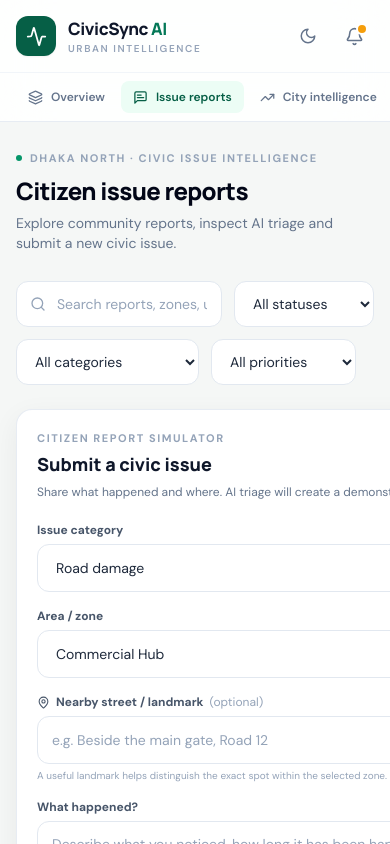
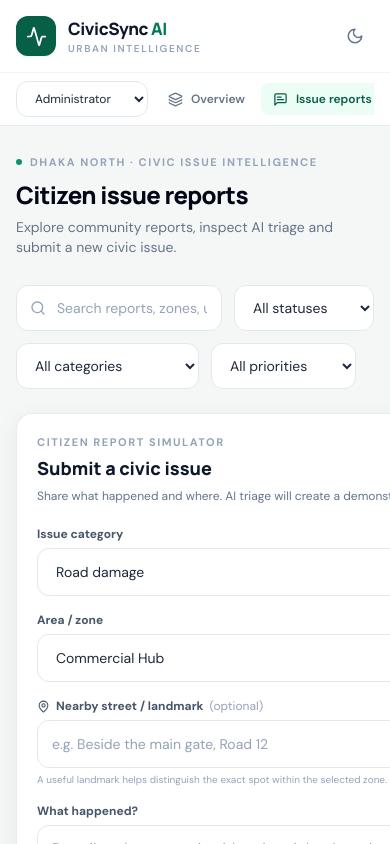
Before and after one commit to Jixsaw79/CivicSync-AI, a React (Vite) app: page / in a window 390 px wide. Both pictures are taken after a click on the button "Issue reports". Shown: the top 844 px of the page. Built offline with nearby package versions, Linux system fonts and the light colour scheme.

Commit message:
fix: restore transparency navigation and improve mobile controls

```diff
--- a/src/App.jsx
+++ b/src/App.jsx
@@ -1,7 +1,7 @@
 import { lazy, Suspense, useEffect, useMemo, useRef, useState, useCallback } from 'react'
 import {
-  Activity, AlertTriangle, ArrowDownRight, ArrowUpRight, Bell, Building2, ClipboardList,
-  Check, CheckCircle2, Clock3, CloudUpload, Download, FileImage, Filter,
+  Activity, AlertTriangle, ArrowDownRight, ArrowUpRight, Building2, ClipboardList,
+  Check, CheckCircle2, Clock3, CloudUpload, Download, Filter,
   Gauge, Layers3, Leaf, MapPin, Menu, MessageSquareText, Moon, Navigation,
   Plus, Radio, RotateCcw, Search, ShieldCheck, Sparkles, Sun, TrendingUp, Users, Wallet,
   X, Zap, Image as ImageIcon,
@@ -560,9 +560,6 @@ function App() {
         .sort((a, b) => b.severity - a.severity),
     [activeReports, selectedZone, statusFilter, categoryFilter, severityFilter, search]
   )
-
-  const highZones = zones.filter((z) => z.density >= 80).length
-  const totalSaved = 48600 + reports.filter((r) => !initialReports.some((i) => i.id === r.id)).length * 1250
 
   const notify = useCallback((message) => {
     setToast(message)
@@ -744,9 +741,15 @@ function App() {
     }
   }
 
+  const changeDemoRole = (nextRole) => {
+    setDemoRole(nextRole)
+    if ((nextRole !== 'admin' && (activeView === 'optimizer' || activeView === 'intelligence')) || (nextRole !== 'citizen' && activeView === 'my-reports')) setActiveView('overview')
+  }
+
   const nav = [
     { id: 'overview', label: 'Overview', icon: Layers3 },
     { id: 'reports', label: demoRole === 'staff' ? 'Work queue' : 'Issue reports', icon: MessageSquareText },
+    { id: 'public', label: 'Transparency', icon: ShieldCheck },
     ...(demoRole === 'citizen' ? [{ id: 'my-reports', label: 'My reports', icon: ClipboardList }] : []),
     ...(demoRole === 'admin' ? [
       { id: 'intelligence', label: 'City intelligence', icon: TrendingUp },
@@ -763,7 +766,7 @@ function App() {
         <Brand />
         <div className="mt-10">
           <div className="eyebrow mb-3 px-3">Workspace</div>
-          <nav className="space-y-1">
+          <nav aria-label="Primary navigation" className="space-y-1">
             {nav.map((item) => {
               const Icon = item.icon
               return (
@@ -792,7 +795,7 @@ function App() {
           <div className="mt-3 font-display text-sm font-bold">DNCC civic services demo</div>
           <p className="mt-1 text-xs leading-5 text-slate-300">Illustrative city data. No live municipal connection.</p>
           <div className="mt-4 flex items-center gap-2 text-[10px] text-slate-400">
-            <span className="h-2 w-2 rounded-full bg-emerald-400 animate-pulse-soft" /> Prototype services available
+            <span className="h-2 w-2 rounded-full bg-emerald-400 animate-pulse-soft" /> Demo workflows ready
           </div>
         </div>
       </aside>
@@ -823,14 +826,10 @@ function App() {
               <span className="hidden items-center gap-2 rounded-full bg-amber-50 px-3 py-1.5 text-xs font-bold text-amber-800 sm:inline-flex dark:bg-amber-950/50 dark:text-amber-300">
                 <span className="h-1.5 w-1.5 rounded-full bg-amber-500" /> DNCC simulation
               </span>
-              <button className="relative rounded-xl p-2.5 text-slate-500 hover:bg-slate-100 dark:text-slate-400 dark:hover:bg-slate-800">
-                <Bell size={19} />
-                <span className="absolute right-2 top-2 h-2 w-2 rounded-full bg-amber-500 ring-2 ring-white dark:ring-slate-950" />
-              </button>
               <div className="hidden h-8 w-px bg-slate-200 dark:bg-slate-700 sm:block" />
               <label className="hidden items-center gap-2 sm:flex">
                 <span className="text-[10px] font-semibold uppercase tracking-wider text-slate-400">Demo role</span>
-                <select value={demoRole} onChange={(event) => { setDemoRole(event.target.value); if ((event.target.value !== "admin" && (activeView === "optimizer" || activeView === "intelligence")) || (event.target.value !== "citizen" && activeView === "my-reports")) setActiveView("overview") }} className="field w-auto py-2 text-xs" aria-label="Switch simulated demo role">
+                <select value={demoRole} onChange={(event) => changeDemoRole(event.target.value)} className="field w-auto py-2 text-xs" aria-label="Switch simulated demo role">
                   <option value="citizen">Citizen</option>
                   <option value="staff">Department staff</option>
                   <option value="admin">Administrator</option>
@@ -838,7 +837,16 @@ function App() {
               </label>
             </div>
           </div>
-          <div className="flex gap-1 overflow-x-auto border-t border-slate-100 px-4 py-2 dark:border-slate-800 lg:hidden">
+          <div className="flex items-center gap-2 border-t border-slate-100 px-4 py-2 dark:border-slate-800 lg:hidden">
+            <label className="shrink-0">
+              <span className="sr-only">Switch simulated demo role</span>
+              <select value={demoRole} onChange={(event) => changeDemoRole(event.target.value)} className="field w-auto max-w-[132px] py-2 text-xs" aria-label="Switch simulated demo role">
+                <option value="citizen">Citizen</option>
+                <option value="staff">Department staff</option>
+                <option value="admin">Administrator</option>
+              </select>
+            </label>
+            <nav aria-label="Primary navigation" className="flex min-w-0 gap-1 overflow-x-auto">
               {nav.map((item) => {
                 const Icon = item.icon
                 return (
@@ -856,6 +864,7 @@ function App() {
                   </button>
                 )
               })}
+            </nav>
           </div>
         </header>
 
@@ -896,8 +905,8 @@ function App() {
                   <ZoneMap selected={selectedZone} onSelect={setSelectedZone} reports={reports} onReportSelect={setSelectedReport} />
                 </div>
                 <div className="panel p-5 lg:col-span-2">
-                  <div className="eyebrow">Live triage stream</div>
-                  <div className="mt-1 text-sm font-bold text-slate-800 dark:text-slate-100">Recent AI assignments</div>
+                  <div className="eyebrow">Priority overview</div>
+                  <div className="mt-1 text-sm font-bold text-slate-800 dark:text-slate-100">Highest-priority open reports</div>
                   <div className="mt-4 space-y-3">
                     {[...activeReports]
                       .sort((a, b) => b.severity - a.severity)
@@ -1108,6 +1117,7 @@ function App() {
                     value={search}
                     onChange={(e) => setSearch(e.target.value)}
                     placeholder="Search reports, zones, units..."
+                    aria-label="Search reports, zones and units"
                     className="field pl-10"
                   />
                   {search && (
@@ -1209,6 +1219,7 @@ function App() {
                       <label htmlFor="report-image" className="flex min-h-[116px] cursor-pointer flex-col items-center justify-center overflow-hidden rounded-2xl border-2 border-dashed border-slate-200 bg-slate-50 p-3 text-center transition hover:border-emerald-400 hover:bg-emerald-50/40 dark:border-slate-700 dark:bg-slate-800/50 dark:hover:border-emerald-600 dark:hover:bg-emerald-950/20">
                         {fileData ? <img src={fileData} alt="Preview of selected issue evidence" className="max-h-40 w-full rounded-xl object-cover" /> : <><CloudUpload size={25} className="text-slate-400" /><span className="mt-2 text-sm font-bold text-slate-700 dark:text-slate-200">Add a photo of the issue</span><span className="mt-1 text-xs text-slate-400">PNG, JPG or WEBP · up to 5 MB</span></>}
                       </label>
+                      {imageName && <p className="mt-1.5 truncate text-[10px] text-slate-500 dark:text-slate-400" title={imageName}>Selected: {imageName}</p>}
                   <p className="mt-1.5 text-[10px] text-slate-400">The image stays in this browser’s local demo storage.</p>
                     </div>
 
```
Lines whose indentation alone changed are shown as unchanged.
